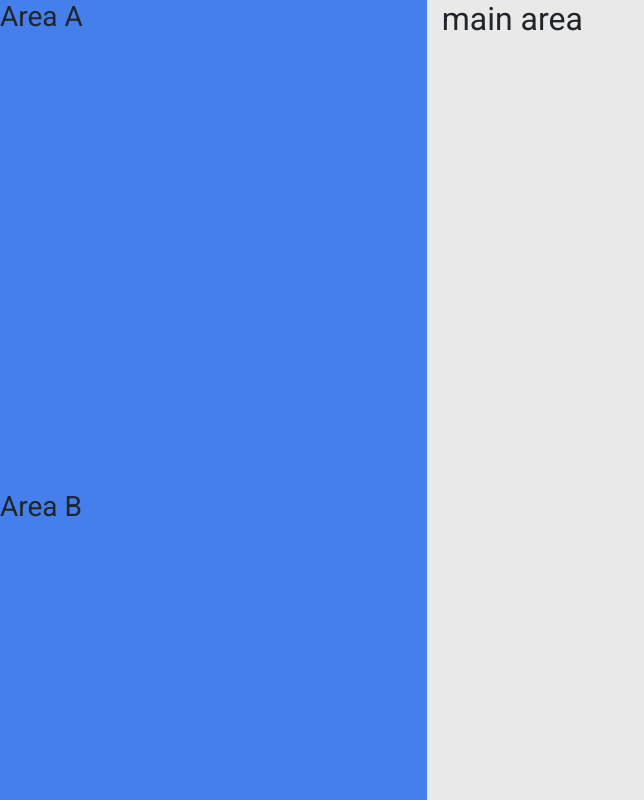
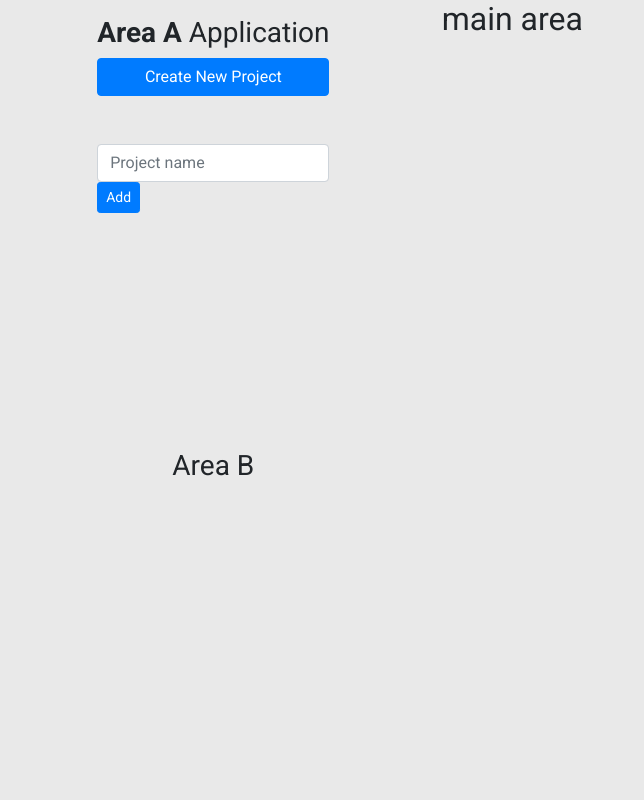
Before and after one commit to rsorianosanchis/projekt_examensarbete_clientside, a React (Create React App) app: page /projects in a window 1280 px wide. Shown: the top 800 px of the page, without its empty margins (0-644 px from the left). Built offline with nearby package versions, Linux system fonts and the light colour scheme.

Commit message:
sidebar area components, new project form

```diff
--- a/src/components/layout/SideBar.js
+++ b/src/components/layout/SideBar.js
@@ -1,14 +1,19 @@
-import React, { Fragment } from 'react';
+import React from 'react';
+import NewProject from '../projects/NewProject';
 
 const SideBar = () => {
   return (
-    <div className='d-flex flex-column justify-content-start sidebar m-0'>
-      <div className='bg-color1 flex-grow-1'>
-        <h3>Area A</h3>
+    <div className='d-flex flex-column justify-content-start sidebar p-3 align-items-center'>
+      <div className='flex-grow-1'>
+        <h3 className='font-weight-bold'>
+          Area A <span className=' font-weight-light'> Application</span>
+        </h3>
+        <NewProject />
       </div>
-      <div className='bg-color1 flex-grow-1'>
+      <div className=' flex-grow-1'>
         <h3>Area B</h3>
       </div>
+      <div className=' flex-grow-1'></div>
     </div>
   );
 };
--- /dev/null
+++ b/src/components/projects/NewProject.js
@@ -0,0 +1,42 @@
+import React, { Fragment, useState } from 'react';
+
+const NewProject = () => {
+  const [project, setProject] = useState({
+    projectname: ''
+  });
+  const { projectname } = project;
+
+  const handleChange = e => {
+    e.preventDefault();
+    setProject({ ...project, [e.target.name]: e.target.value });
+  };
+
+  const handleSubmit = e => {
+    e.preventDefault();
+    //validar form
+
+    //enviar datos de project al setState de context
+
+    //reincoar el form
+  };
+  return (
+    <Fragment>
+      <button type='button' className='btn btn-block btn-primary mb-5'>
+        Create New Project
+      </button>
+      <form onSubmit={handleSubmit}>
+        <input
+          className='form-control'
+          type='text'
+          placeholder='Project name'
+          name='projectname'
+          value={projectname}
+          onChange={handleChange}
+        />
+        <input type='submit' className='btn btn-sm btn-primary' value='Add' />
+      </form>
+    </Fragment>
+  );
+};
+
+export default NewProject;
```
